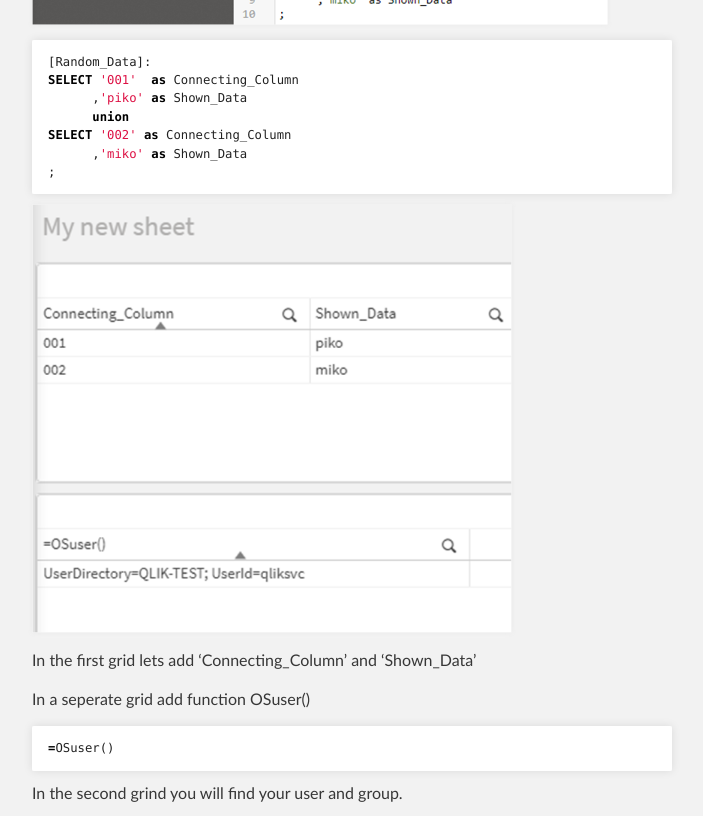
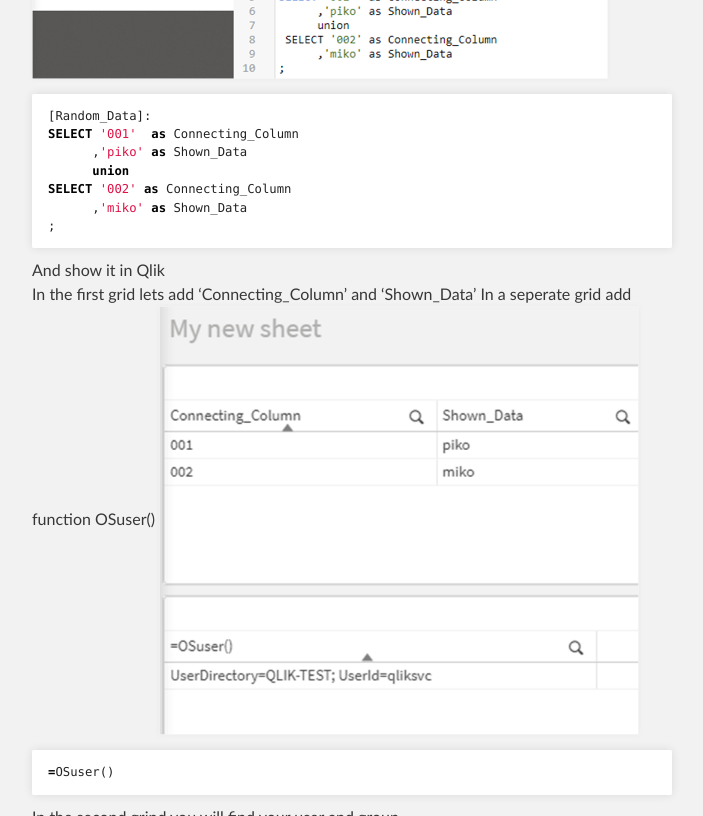
Before and after one commit to kl82slo/kl82slo.github.io, a Jekyll site: the page built from _posts/2021-09-15-0008 Qlik - Limit Acces To Data.md, in a window 1280 px wide and 900 px high, scrolled down 806 px, cut to the strip 0-816 px from the top of the window. Shown: the whole strip, without its empty margins (288-991 px from the left). Built offline with Jekyll 4.4.1, drawn with Linux system fonts in a browser that asks for light colours; some of the changed text lies outside the part shown.

Commit message:
Update and rename 2021-09-15-0008 Qlik - Limit Acces To Data - in progress.md to 2021-09-15-0008 Qlik - Limit Acces To Data.md

```diff
--- a/_posts/2021-09-15-0008 Qlik - Limit Acces To Data - in progress.md
+++ b/_posts/2021-09-15-0008 Qlik - Limit Acces To Data.md
@@ -1,6 +1,6 @@
 ---
 layout: post
-title: Qlik - Limit Acces To Data
+title: Qlik - Limit Acces To Data (in progress)
 tags:
 - Qlik
 - Section Acces
@@ -32,12 +32,12 @@
 
 
 
-
+And show it in Qlik
+In the first grid lets add 'Connecting_Column' and 'Shown_Data'
+In a seperate grid add function OSuser()
 ![BASIC_DATA_01](/img/20210915_0008/BASIC_DATA_01.png){:height="75%" width="75%"}
 
-In the first grid lets add 'Connecting_Column' and 'Shown_Data'
 
-In a seperate grid add function OSuser()
 
 {% highlight sql %}
 =OSuser()
```
